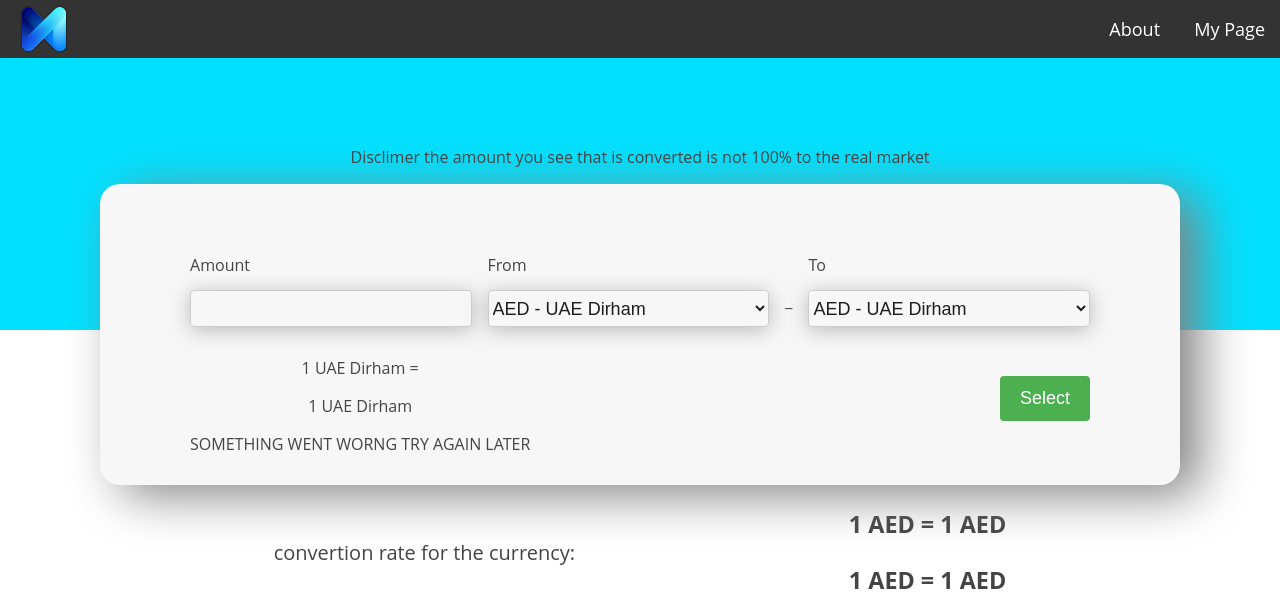
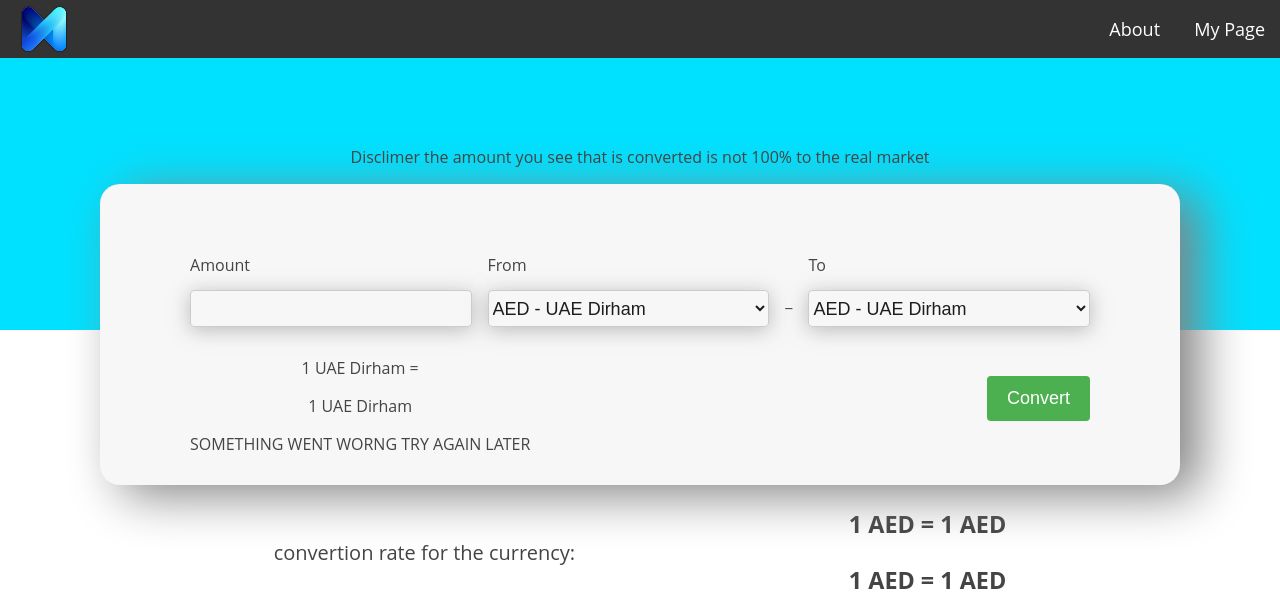
Before and after one commit to MohdMarzook/currency-converter, a Django app: page / in a window 1280 px wide. Shown: the top 595 px of the page. Run offline with Django 3.2, Linux system fonts and the light colour scheme; data that the repository does not hold is empty.

Commit message:
UI changes

```diff
--- a/myapp/templates/pages/hello.html
+++ b/myapp/templates/pages/hello.html
@@ -19,7 +19,7 @@
             </div>
             <div class="navbaritems">
                 <a href="#"><i></i><span>About</span></a>
-                <a href="https://mohamedmarzook.herokuapp.com/"><i></i><span>My Page</span></a>
+                <a href=""><i></i><span>My Page</span></a>
             </div>
         </div>
 
@@ -61,7 +61,7 @@
                         <p>    {{togive.5}} {{togive.7}}  </p>
                         {{togive.8}}
                     </div>
-                    <input type="submit" value="Select">
+                    <input type="submit" value="Convert">
                 </div>
             </form>
             </div>
```
Also changed, not shown: 1 other file.
